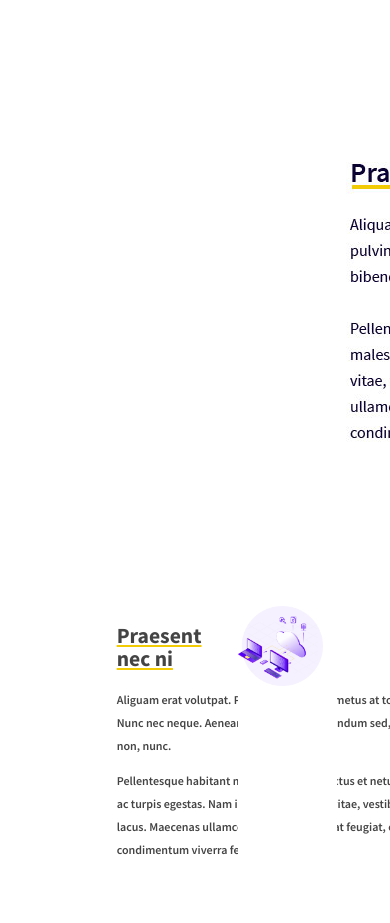
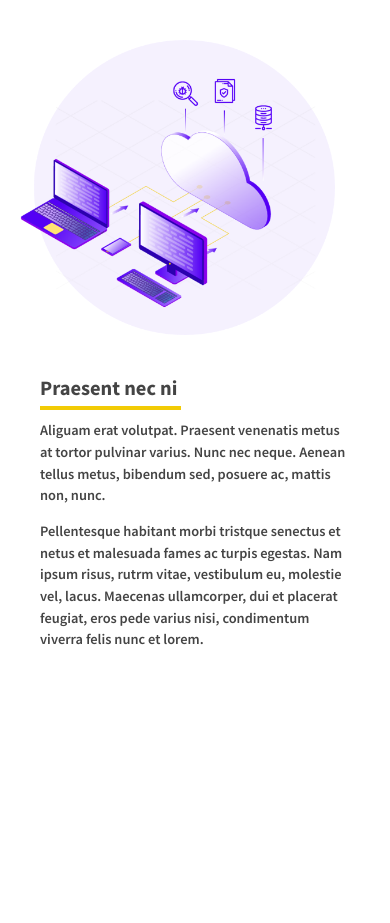
Before and after one commit to lukemico/responsivelayout, a PHP site: page / in a window 390 px wide; the page is wider, and only the part inside the window is pictured. After the commit the page ends 645 px from the top of that part, so only its background shows below. Run offline with PHP 8.4, Linux system fonts and the light colour scheme; some libraries are stand-ins or nearby versions.

Commit message:
layout update - mobile

```diff
--- a/css/style.css
+++ b/css/style.css
@@ -36,7 +36,7 @@ body {
 	font-size: ;
 	line-height: ;
 	background-color: #ffffff;
-
+	 margin: 50px;
 	-webkit-font-smoothing: antialiased;
 	/* Fix for webkit rendering */
 	-webkit-text-size-adjust: 100%;
@@ -49,14 +49,19 @@ body {
 	}
 }
 
+.heading {
+	font-size: 1.8em;
+
+	line-height: 26px;
+    display: inline-block;
+    padding-bottom: 5px;
+    border-bottom: 3px solid #f2cb05;
+}
 
 
-h2 {
-	font-size: 1.8em;
-	text-decoration: underline;
-	text-decoration-color: #f2cb05;
+.underline {
+  border-bottom: 4px solid #f2cb05;
 }
-
 
 .text {
 	font-color: #0c0033;
@@ -70,7 +75,7 @@ h2 {
 
 
 body {
-  margin: 50px;
+
 }
 
 
@@ -82,7 +87,7 @@ body {
 .wrapper {
 	display: grid;
 	grid-gap: ;
-	grid-template-columns: 23% 42% 34% 6%;
+	grid-template-columns: 23% 43% 34% 6%;
 	color: #444;
 }
 
@@ -96,26 +101,137 @@ body {
 }
 
 .one {
-	background-color: ;
+	order: 1;
 }
 .two {
+	order: 2;
 	background-color: #ffffff;
 	padding-right: 20px;
 }
 
 .three {
-	background-color: #ffffff;
-
+	order: 3;
 }
 .four {
-	background-color: ;
+	order: 4;
 }
 
 p  {
 	width: 396px;
 	font-weight: 600;
+	line-height: 1.5;
 }
 
 .illustration {
-	width:86%;
+	width:83%;
 }
+
+
+
+
+	@media screen and (min-width: 1600px) {
+
+
+	}
+
+
+
+	@media screen and (min-width: 960px) and (max-width: 1599px) {
+
+	}
+
+
+
+
+	@media screen and (min-width: 768px) and (max-width: 959px) {
+	}
+
+
+
+	@media screen and (min-width: 480px) and (max-width: 767px) {
+.wrapper {
+	display: grid;
+	grid-gap: ;
+	grid-template-columns: 100%;
+	color: #444;
+	}
+
+	.heading {
+	font-size:1.7em;
+	margin-bottom: 10px;
+	}
+
+	.paragraph {
+	width: 100%;
+	margin-top: 0;
+	font-size: 1.2em;
+	}
+
+	.one {
+	display: none;
+	}
+
+	.two {
+	order: 2;
+	margin-top: 16px;
+	padding: 0 20px 0 20px;
+	}
+
+	.three {
+	order: 1;
+	}
+	.four {
+	display: none;
+	}
+
+	.illustration {
+	width:83%;
+	}
+
+}
+
+	@media screen and (max-width: 479px) {
+	body {
+		margin: 20px;
+	}
+
+
+	.wrapper {
+	display: grid;
+	grid-gap: ;
+	grid-template-columns: 100%;
+	color: #444;
+	}
+
+	.heading {
+	font-size:1.7em;
+	margin-bottom: 10px;
+	}
+
+	.paragraph {
+	width: 100%;
+	margin-top: 0;
+	font-size: 1.2em;
+	}
+
+	.one {
+	display: none;
+	}
+
+	.two {
+	order: 2;
+	margin-top: 16px;
+	padding: 0 20px 0 20px;
+	}
+
+	.three {
+	order: 1;
+	}
+	.four {
+	display: none;
+	}
+	.illustration {
+	width:90%;
+	margin-top: 20px;
+	}
+}
--- a/index.html
+++ b/index.html
@@ -17,15 +17,7 @@
 	<meta name="viewport" content="width=device-width, initial-scale=1, maximum-scale=1">
 
 	<!-- CSS Files
-	* cssreset-min.css 			- CSS reset
-	* typegrid.css				- Responsive grid system
-	* style.css					- Main CSS file
-
-	Original LESS Stylesheet
-	<link rel="stylesheet/less" type="text/css" href="css/style.less" />
 	================================================== -->
-	<link rel="stylesheet" type="text/css" href="https://yui.yahooapis.com/3.8.0/build/cssreset/cssreset-min.css">
-	<link rel="stylesheet" type="text/css" href="css/typegrid.css">
 	<link rel="stylesheet" type="text/css" href="css/style.css">
 
 	<!--[if lt IE 8]>
@@ -46,29 +38,22 @@
 	================================================== -->
 	<section id="hero-banner" class="banner">
 
-		<div class="container">
-			<div class="row"></div>
-				<div class="desktop-12 columns">
-					<img src="Design/JPG/Design-Desktop.jpg" class="" alt="">
-				</div>
+		<div class="wrapper">
+
+			<div class="one"></div>
+
+			<div class="two">
+				<h2 class="heading underline">Praesent nec ni&nbsp;</h2>
+					<p class="paragraph">Aliguam erat volutpat. Praesent venenatis metus at tortor pulvinar varius. Nunc nec neque. Aenean tellus metus, bibendum sed, posuere ac, mattis non, nunc. </p>
+					<p class="paragraph">Pellentesque habitant morbi tristque senectus et netus et malesuada fames ac turpis egestas. Nam ipsum risus, rutrm vitae, vestibulum eu, molestie vel, lacus. Maecenas ullamcorper, dui et placerat feugiat, eros pede varius nisi, condimentum viverra felis nunc et lorem. </p>
 			</div>
-		</div><!-- // .container -->
 
+			<div class="three"><img src="images/illustration.png" class="illustration" alt="illustration"></div>
 
-		<div class="wrapper">
-			<div class="one"></div>
-			<div class="two">
-				<h2>Praesent nec ni</h2>
+			<div class="four"></div>
+		</div><!-- // .wrapper -->
 
-					<p class="paragraph">Aliguam erat volutpat. Praesent venenatis metus at tortor pulvinar varius. Nunc nec neque. Aenean tellus metus, bibendum sed, posuere ac, mattis non, nunc. </p>
-					<p>Pellentesque habitant morbi tristque senectus et netus et malesuada fames ac turpis egestas. Nam ipsum risus, rutrm vitae, vestibulum eu, molestie vel, lacus. Maecenas ullamcorper, dui et placerat feugiat, eros pede varius nisi, condimentum viverra felis nunc et lorem. </p>
-			</div>
-			<div class="three"><img src="images/illustration.png" class="illustration" alt="illustration"></div>
-			<div class="four"></div>
-
-		</div>
-
-
+	</section>
 
 <!-- End Document
 ================================================== -->
```
Also changed, not shown: images/luke.jpg (added).
